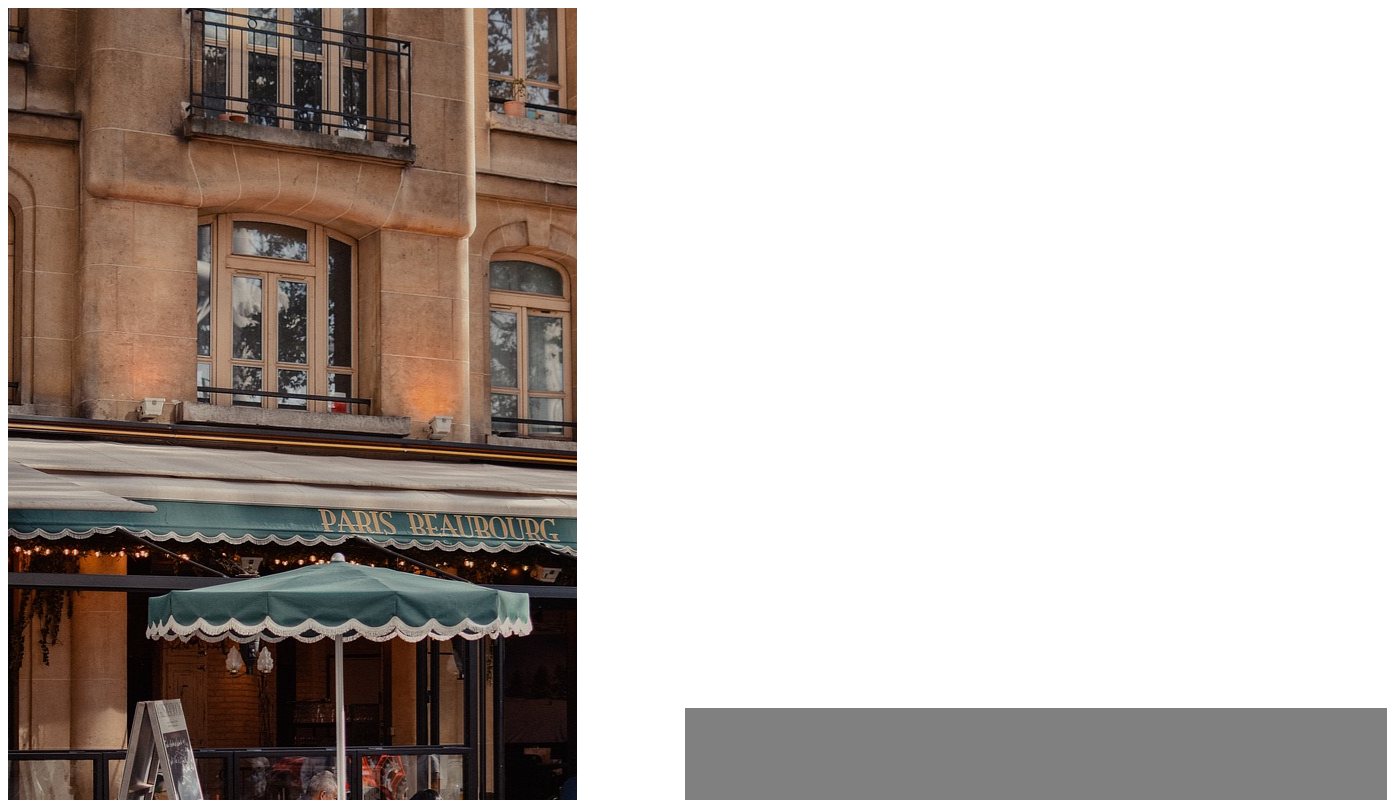
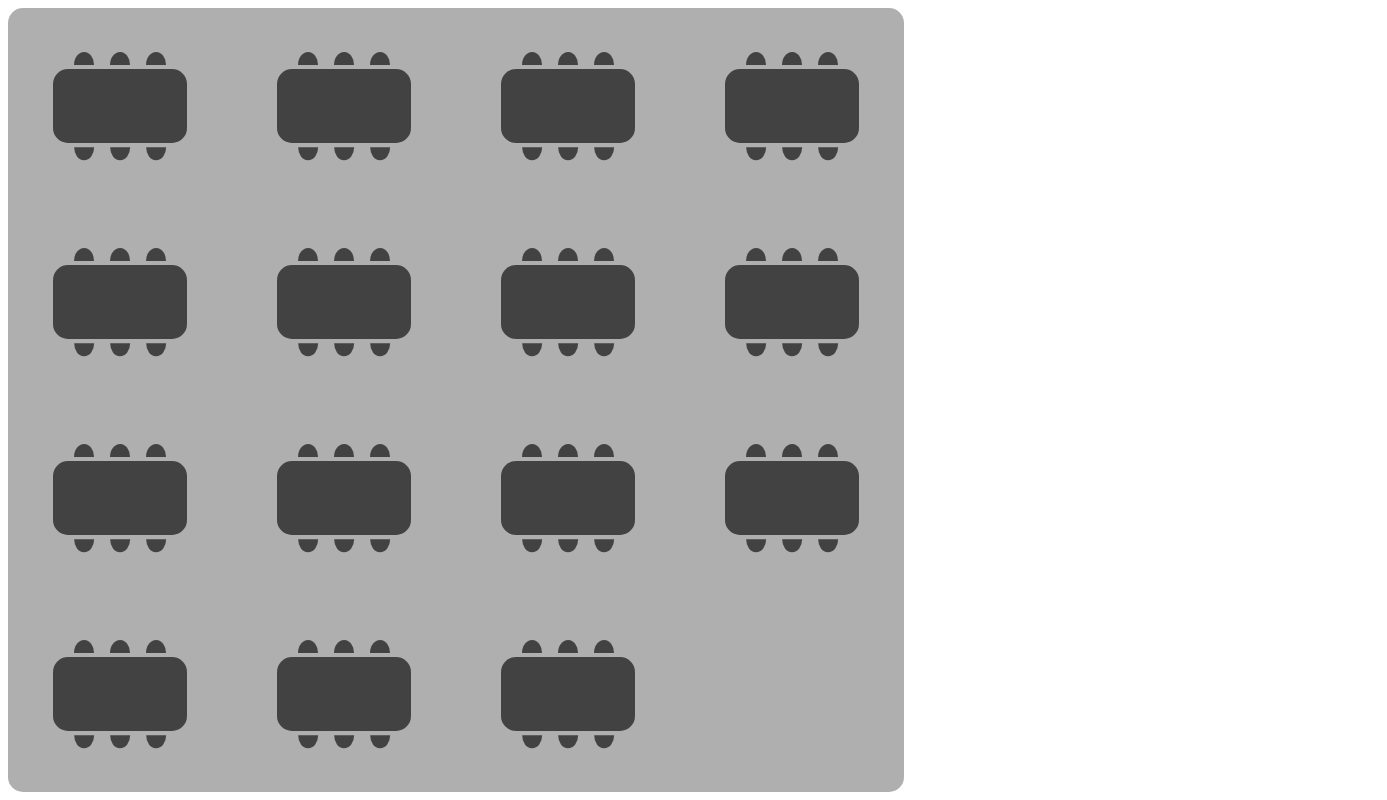
Before and after one commit to MarcusRei/Le-Restaurante, a React (Vite) app in the folder fed22s-therestaurant/: page /admin in a window 1280 px wide. Shown: the top 800 px of the page, 1387 px wide, since content can reach past the window. Built offline with nearby package versions, Linux system fonts and the light colour scheme; a web font is replaced by a local one.

Commit message:
✨ add basic tableview

```diff
--- a/fed22s-therestaurant/src/components/Admin.tsx
+++ b/fed22s-therestaurant/src/components/Admin.tsx
@@ -1,3 +1,35 @@
+import { TableSet } from "./TableSet";
+import { BottomChair, ChairsWrapper, TopChair } from "./styled/Chairs";
+import { Table } from "./styled/Table";
+import {
+  LowerTableWrapper,
+  TableWrapper,
+  TableviewWrapper,
+  UpperTableWrapper,
+} from "./styled/tableviewWrappers";
+
 export const Admin = () => {
-  return <></>;
+  return (
+    <TableviewWrapper>
+      <UpperTableWrapper>
+        <TableSet></TableSet>
+        <TableSet></TableSet>
+        <TableSet></TableSet>
+        <TableSet></TableSet>
+        <TableSet></TableSet>
+        <TableSet></TableSet>
+        <TableSet></TableSet>
+        <TableSet></TableSet>
+      </UpperTableWrapper>
+      <LowerTableWrapper>
+        <TableSet></TableSet>
+        <TableSet></TableSet>
+        <TableSet></TableSet>
+        <TableSet></TableSet>
+        <TableSet></TableSet>
+        <TableSet></TableSet>
+        <TableSet></TableSet>
+      </LowerTableWrapper>
+    </TableviewWrapper>
+  );
 };
--- /dev/null
+++ b/fed22s-therestaurant/src/components/TableSet.tsx
@@ -0,0 +1,21 @@
+import { BottomChair, ChairsWrapper, TopChair } from "./styled/Chairs";
+import { Table } from "./styled/Table";
+import { TableWrapper, TableviewWrapper } from "./styled/tableviewWrappers";
+
+export const TableSet = () => {
+  return (
+    <TableWrapper>
+      <ChairsWrapper>
+        <TopChair></TopChair>
+        <TopChair></TopChair>
+        <TopChair></TopChair>
+      </ChairsWrapper>
+      <Table></Table>
+      <ChairsWrapper>
+        <BottomChair></BottomChair>
+        <BottomChair></BottomChair>
+        <BottomChair></BottomChair>
+      </ChairsWrapper>
+    </TableWrapper>
+  );
+};
--- /dev/null
+++ b/fed22s-therestaurant/src/components/styled/Chairs.tsx
@@ -0,0 +1,21 @@
+import styled from "styled-components";
+
+export const TopChair = styled.div`
+  background-color: #424242;
+  height: 60%;
+  width: 15%;
+  border-radius: 51% 49% 49% 51% / 100% 100% 0% 0%;
+`;
+
+export const BottomChair = styled(TopChair)`
+  transform: rotate(180deg);
+`;
+
+export const ChairsWrapper = styled.div`
+  display: flex;
+  justify-content: center;
+  align-items: center;
+  gap: 1em;
+  width: 100%;
+  height: 30%;
+`;
--- /dev/null
+++ b/fed22s-therestaurant/src/components/styled/Table.tsx
@@ -0,0 +1,8 @@
+import styled from "styled-components";
+
+export const Table = styled.div`
+  background-color: #424242;
+  border-radius: 15px;
+  width: 100%;
+  height: 100%;
+`;
--- /dev/null
+++ b/fed22s-therestaurant/src/components/styled/tableviewWrappers.tsx
@@ -0,0 +1,36 @@
+import styled from "styled-components";
+
+export const TableviewWrapper = styled.div`
+  background-color: #808080a0;
+  display: flex;
+  flex-direction: column;
+  place-items: center;
+  position: relative;
+  width: 70vw;
+  height: 98vh;
+  border-radius: 15px;
+`;
+
+export const UpperTableWrapper = styled.div`
+  width: 100%;
+  height: 50%;
+  display: grid;
+  grid-template-columns: 1fr 1fr 1fr 1fr;
+  grid-template-rows: 1fr 1fr;
+  place-items: center;
+  //background-color: blue;
+`;
+
+export const LowerTableWrapper = styled(UpperTableWrapper)`
+  //background-color: red;
+`;
+
+export const TableWrapper = styled.div`
+  display: flex;
+  flex-direction: column;
+  justify-content: center;
+  align-items: center;
+  position: relative;
+  width: 60%;
+  height: 60%;
+`;
```
Also changed, not shown: fed22s-therestaurant/src/Router.tsx (+4 -4 lines).
